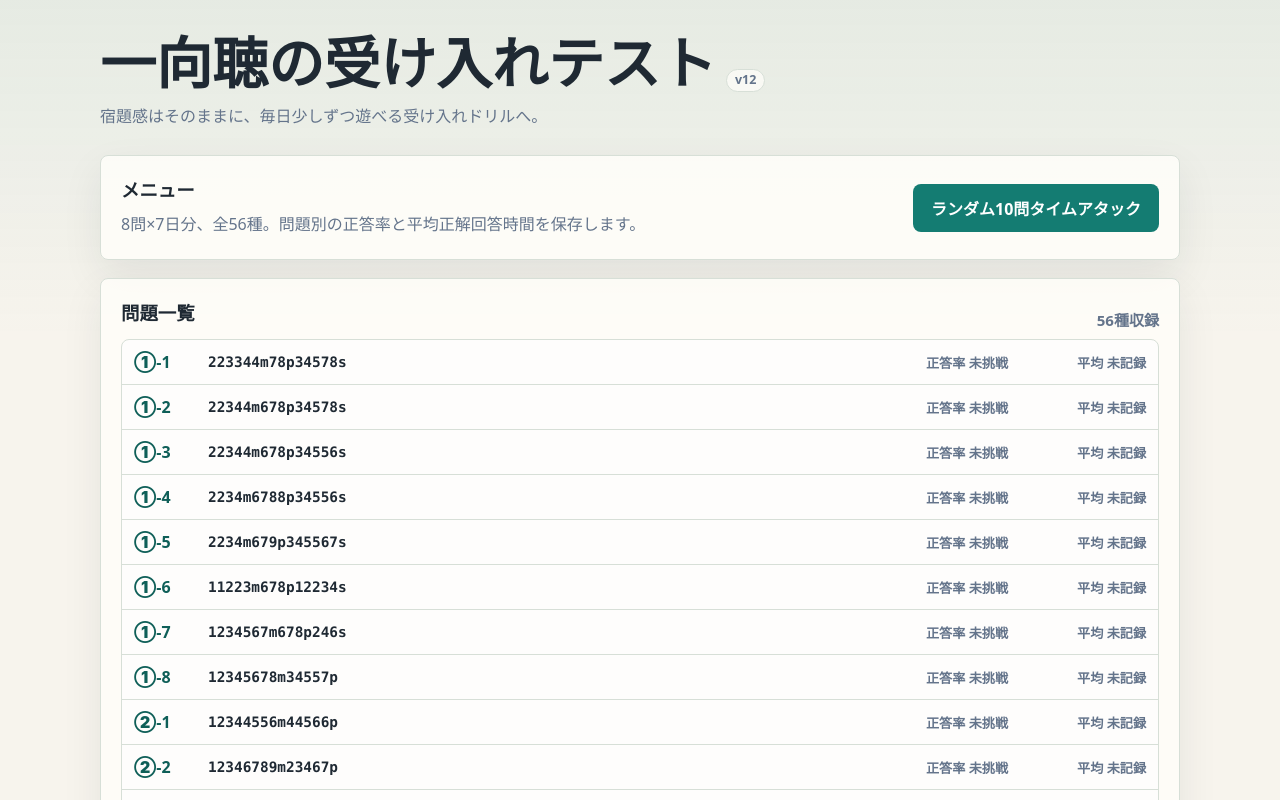
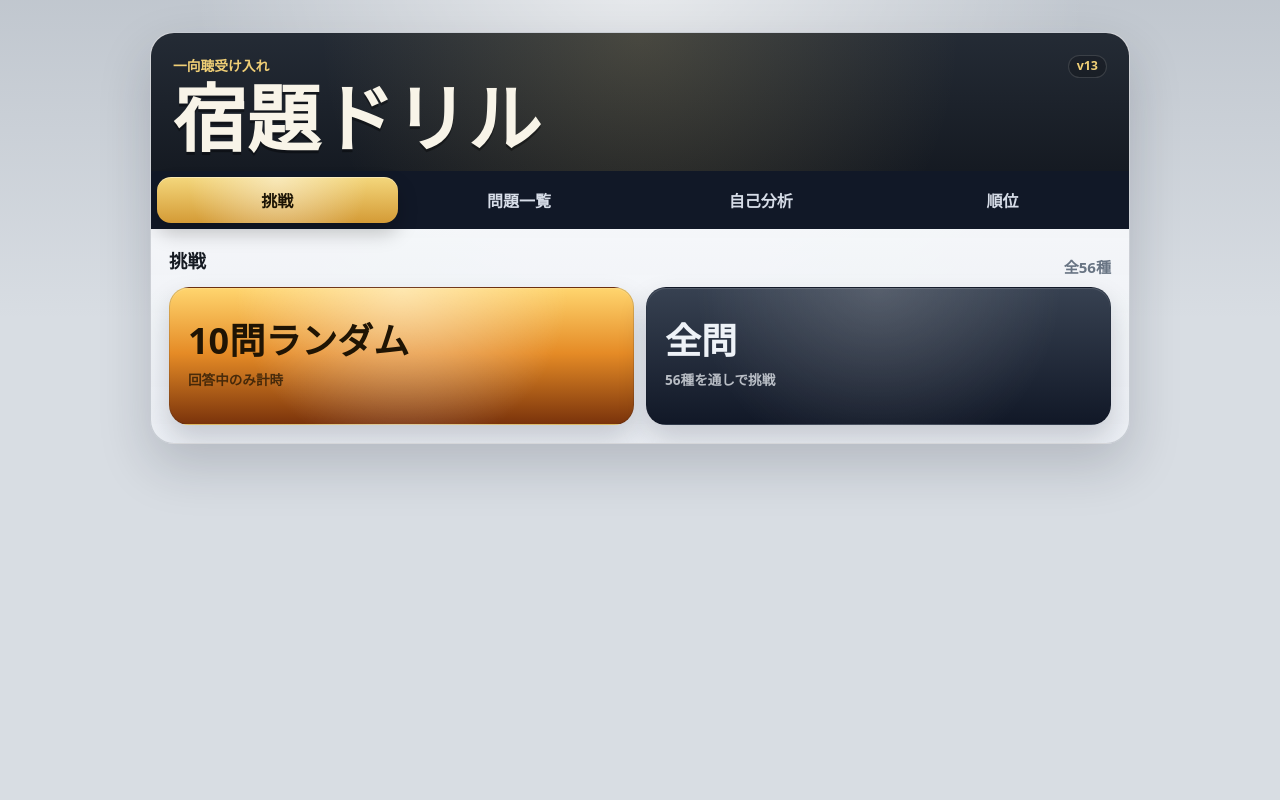
Before and after one commit to tenten-ensuku/1syanten-quiz, a Next.js app: page / in a window 1280 px wide. Shown: the top 800 px of the page. Built offline with nearby package versions, Linux system fonts and the light colour scheme.

Commit message:
Redesign menu like Ensuku Drill

```diff
--- a/src/app/globals.css
+++ b/src/app/globals.css
@@ -1,12 +1,16 @@
 :root {
-  --background: #f7f4ed;
-  --surface: #fffefa;
+  --background: #d8dde3;
+  --surface: #f8fafc;
   --surface-strong: #ffffff;
-  --text: #1f2933;
-  --muted: #64748b;
-  --line: #d7dfd7;
-  --accent: #147c72;
-  --accent-strong: #0f5f58;
+  --text: #161b22;
+  --muted: #687483;
+  --line: #c8d0da;
+  --accent: #b47a2a;
+  --accent-strong: #7a4a16;
+  --menu-dark: #151a22;
+  --menu-dark-2: #242b35;
+  --gold: #d6a949;
+  --gold-2: #f0cf76;
   --correct: #177245;
   --correct-bg: #e8f7ef;
   --incorrect: #aa2e25;
@@ -28,7 +32,8 @@ body {
   margin: 0;
   color: var(--text);
   background:
-    linear-gradient(180deg, rgba(20, 124, 114, 0.08), rgba(247, 244, 237, 0) 340px),
+    radial-gradient(circle at 50% -8%, rgba(255, 255, 255, 0.64), transparent 28rem),
+    linear-gradient(180deg, rgba(99, 111, 126, 0.2), rgba(216, 221, 227, 0) 320px),
     var(--background);
   font-family:
     system-ui,
@@ -43,7 +48,7 @@ button {
 }
 
 .appShell {
-  width: min(1080px, calc(100% - 32px));
+  width: min(980px, calc(100% - 32px));
   margin: 0 auto;
   padding: 32px 0 48px;
 }
@@ -86,24 +91,167 @@ h2 {
 
 .versionBadge {
   padding: 3px 8px;
-  border: 1px solid var(--line);
+  border: 1px solid rgba(255, 255, 255, 0.14);
   border-radius: 999px;
-  color: var(--muted);
-  background: rgba(255, 254, 250, 0.72);
+  color: var(--gold-2);
+  background: rgba(0, 0, 0, 0.18);
   font-size: 0.78rem;
   font-weight: 800;
   line-height: 1.2;
 }
 
-.menuHero {
-  display: flex;
-  align-items: center;
-  justify-content: space-between;
-  gap: 18px;
+.menuFrame {
+  overflow: hidden;
+  border: 1px solid rgba(11, 18, 32, 0.16);
+  border-radius: 24px;
+  background:
+    linear-gradient(180deg, rgba(255, 255, 255, 0.92), rgba(238, 242, 247, 0.88));
+  box-shadow: 0 22px 52px rgba(17, 24, 39, 0.18);
 }
 
-.menuHero h2 {
+.menuTop {
+  display: flex;
+  align-items: flex-start;
+  justify-content: space-between;
+  gap: 16px;
+  padding: 22px 22px 18px;
+  color: #f8f4e8;
+  background:
+    radial-gradient(circle at 50% 0%, rgba(240, 207, 118, 0.18), transparent 20rem),
+    linear-gradient(180deg, var(--menu-dark-2), var(--menu-dark));
+}
+
+.menuTop h1 {
+  margin-bottom: 0;
+  font-size: clamp(2rem, 10vw, 4.6rem);
+  line-height: 0.95;
+  letter-spacing: 0;
+  text-shadow: 0 3px 0 rgba(0, 0, 0, 0.36);
+}
+
+.menuEyebrow {
   margin-bottom: 8px;
+  color: var(--gold-2);
+  font-size: 0.86rem;
+  font-weight: 900;
+}
+
+.menuTabs {
+  display: grid;
+  grid-template-columns: repeat(4, 1fr);
+  gap: 1px;
+  padding: 6px;
+  background: #111827;
+}
+
+.menuTab {
+  min-height: 46px;
+  border: 0;
+  border-radius: 14px;
+  color: #d7dde8;
+  background: transparent;
+  font-weight: 900;
+  cursor: pointer;
+}
+
+.menuTab.active {
+  color: #1c1405;
+  background:
+    radial-gradient(circle at 50% 0%, rgba(255, 255, 255, 0.48), transparent 70%),
+    linear-gradient(180deg, #f4d77c, #d49b36);
+  box-shadow:
+    inset 0 1px 0 rgba(255, 255, 255, 0.4),
+    0 10px 20px rgba(0, 0, 0, 0.22);
+}
+
+.menuSection {
+  padding: 18px;
+}
+
+.challengeGrid {
+  display: grid;
+  grid-template-columns: repeat(2, minmax(0, 1fr));
+  gap: 12px;
+}
+
+.challengeCard {
+  display: grid;
+  min-height: 138px;
+  align-content: center;
+  gap: 10px;
+  padding: 18px;
+  border: 1px solid rgba(17, 24, 39, 0.14);
+  border-radius: 20px;
+  color: #eef2f7;
+  background:
+    radial-gradient(circle at 50% 0%, rgba(255, 255, 255, 0.16), transparent 68%),
+    linear-gradient(180deg, #374151, #111827);
+  text-align: left;
+  cursor: pointer;
+  box-shadow:
+    inset 0 1px 0 rgba(255, 255, 255, 0.13),
+    0 14px 28px rgba(17, 24, 39, 0.18);
+}
+
+.challengeCard.primary {
+  color: #1f1404;
+  background:
+    radial-gradient(circle at 50% 0%, rgba(255, 255, 255, 0.46), transparent 62%),
+    linear-gradient(180deg, #ffd56e, #e58b26 48%, #7a330b);
+}
+
+.challengeCard:hover {
+  transform: translateY(-1px);
+}
+
+.challengeLabel {
+  font-size: clamp(1.45rem, 5vw, 2.25rem);
+  font-weight: 900;
+  line-height: 1;
+}
+
+.challengeMeta {
+  color: currentColor;
+  font-size: 0.85rem;
+  font-weight: 900;
+  opacity: 0.74;
+}
+
+.analysisGrid,
+.rankingPanel {
+  display: grid;
+  grid-template-columns: repeat(4, minmax(0, 1fr));
+  gap: 10px;
+}
+
+.analysisCard,
+.rankingPanel > div {
+  display: grid;
+  gap: 8px;
+  min-height: 98px;
+  align-content: center;
+  padding: 14px;
+  border: 1px solid rgba(17, 24, 39, 0.1);
+  border-radius: 16px;
+  background: rgba(255, 255, 255, 0.72);
+}
+
+.analysisCard span,
+.rankingPanel span {
+  color: var(--muted);
+  font-size: 0.78rem;
+  font-weight: 900;
+}
+
+.analysisCard strong,
+.rankingPanel strong {
+  color: var(--text);
+  font-size: 1.35rem;
+  line-height: 1;
+}
+
+.rankingPanel {
+  grid-template-columns: repeat(2, minmax(0, 1fr));
 }
 
 .timeAttackButton,
@@ -112,18 +260,6 @@ h2 {
   border-radius: 8px;
   font-weight: 800;
   cursor: pointer;
-}
-
-.timeAttackButton {
-  flex: 0 0 auto;
-  padding: 12px 18px;
-  border: 0;
-  color: #ffffff;
-  background: var(--accent);
-}
-
-.timeAttackButton:hover {
-  background: var(--accent-strong);
 }
 
 .questionList {
@@ -592,13 +728,33 @@ h2 {
     padding: 14px;
   }
 
-  .menuHero {
-    align-items: stretch;
-    flex-direction: column;
+  .menuTop {
+    padding: 18px 16px 16px;
   }
 
-  .timeAttackButton {
-    width: 100%;
+  .menuTabs {
+    grid-template-columns: repeat(4, minmax(0, 1fr));
+    padding: 4px;
+  }
+
+  .menuTab {
+    min-height: 42px;
+    border-radius: 12px;
+    font-size: 0.86rem;
+  }
+
+  .menuSection {
+    padding: 14px;
+  }
+
+  .challengeGrid,
+  .analysisGrid,
+  .rankingPanel {
+    grid-template-columns: 1fr;
+  }
+
+  .challengeCard {
+    min-height: 112px;
   }
 
   .questionListItem {
--- a/src/app/page.tsx
+++ b/src/app/page.tsx
@@ -24,6 +24,7 @@ type StatsByQuestion = Record<string, QuestionStats>;
 
 type PlaySession = {
   mode: "single" | "timeAttack";
+  label?: string;
   order: number[];
   position: number;
   totalMs: number;
@@ -32,6 +33,7 @@ type PlaySession = {
 };
 
 type ViewMode = "menu" | "quiz" | "timeAttackComplete";
+type MenuTab = "challenge" | "questions" | "analysis" | "ranking";
 type TileChoiceGroup = { label: string; tiles: TileId[] };
 
 const STATS_STORAGE_KEY = "iishanten-quiz-stats-v1";
@@ -67,6 +69,13 @@ const TILE_GROUPS: TileChoiceGroup[] = [
   { label: "筒子", tiles: ["1p", "2p", "3p", "4p", "5p", "6p", "7p", "8p", "9p"] },
   { label: "索子", tiles: ["1s", "2s", "3s", "4s", "5s", "6s", "7s", "8s", "9s"] },
   { label: "字牌", tiles: ["ton", "nan", "sha", "pei", "haku", "hatsu", "chun"] }
+];
+
+const MENU_TABS: { id: MenuTab; label: string }[] = [
+  { id: "challenge", label: "挑戦" },
+  { id: "questions", label: "問題一覧" },
+  { id: "analysis", label: "自己分析" },
+  { id: "ranking", label: "順位" }
 ];
 
 function createVisibleTileGroups(hand: TileId[], melds: TileId[][]): TileChoiceGroup[] {
@@ -160,6 +169,7 @@ function getExplanationAssets(shantenTypes: ShantenType[]): ExplanationAsset[] {
 
 export default function Home() {
   const [viewMode, setViewMode] = useState<ViewMode>("menu");
+  const [menuTab, setMenuTab] = useState<MenuTab>("challenge");
   const [session, setSession] = useState<PlaySession | null>(null);
   const [question, setQuestion] = useState(() => createRandomVariant(QUIZ_QUESTIONS[0]));
   const [selectedTiles, setSelectedTiles] = useState<TileId[]>([]);
@@ -191,6 +201,13 @@ export default function Home() {
     session?.mode === "timeAttack"
       ? `${session.position + 1} / ${session.order.length}`
       : `${currentBaseIndex + 1} / ${QUIZ_QUESTIONS.length}`;
+  const statValues = Object.values(stats);
+  const totalAttempts = statValues.reduce((sum, stat) => sum + stat.attempts, 0);
+  const totalCorrect = statValues.reduce((sum, stat) => sum + stat.correct, 0);
+  const totalCorrectMs = statValues.reduce((sum, stat) => sum + stat.totalCorrectMs, 0);
+  const attemptedQuestionCount = statValues.filter((stat) => stat.attempts > 0).length;
+  const overallRate = totalAttempts > 0 ? `${Math.round((totalCorrect / totalAttempts) * 100)}%` : "未挑戦";
+  const overallAverage = totalCorrect > 0 ? formatTime(totalCorrectMs / totalCorrect) : "未記録";
 
   const loadQuestion = (baseIndex: number) => {
     setQuestion(createRandomVariant(QUIZ_QUESTIONS[baseIndex]));
@@ -203,6 +220,7 @@ export default function Home() {
   const startSingleQuestion = (baseIndex: number) => {
     setSession({
       mode: "single",
+      label: "問題一覧",
       order: [baseIndex],
       position: 0,
       totalMs: 0,
@@ -213,10 +231,10 @@ export default function Home() {
     setViewMode("quiz");
   };
 
-  const startTimeAttack = () => {
-    const order = createShuffledQuestionIndexes(10);
+  const startQuestionSet = (order: number[], label: string) => {
     setSession({
       mode: "timeAttack",
+      label,
       order,
       position: 0,
       totalMs: 0,
@@ -225,6 +243,14 @@ export default function Home() {
     });
     loadQuestion(order[0] ?? 0);
     setViewMode("quiz");
+  };
+
+  const startTimeAttack = () => {
+    startQuestionSet(createShuffledQuestionIndexes(10), "10問ランダム");
+  };
+
+  const startAllQuestions = () => {
+    startQuestionSet(QUIZ_QUESTIONS.map((_, index) => index), "全問");
   };
 
   const returnToMenu = () => {
@@ -349,33 +375,8 @@ export default function Home() {
     loadQuestion(nextSession.order[nextPosition] ?? 0);
   };
 
-  const renderMenu = () => (
-    <>
-      <section className="quizHeader" aria-labelledby="app-title">
-        <div className="titleRow">
-          <h1 id="app-title">一向聴の受け入れテスト</h1>
-          <span className="versionBadge">{APP_VERSION}</span>
-        </div>
-        <p className="lead">
-          宿題感はそのままに、毎日少しずつ遊べる受け入れドリルへ。
-        </p>
-      </section>
-
-      <section className="panel menuPanel" aria-labelledby="menu-title">
-        <div className="menuHero">
-          <div>
-            <h2 id="menu-title">メニュー</h2>
-            <p className="lead">
-              8問×7日分、全56種。問題別の正答率と平均正解回答時間を保存します。
-            </p>
-          </div>
-          <button className="timeAttackButton" type="button" onClick={startTimeAttack}>
-            ランダム10問タイムアタック
-          </button>
-        </div>
-      </section>
-
-      <section className="panel questionListPanel" aria-labelledby="question-list-title">
+  const renderQuestionList = () => (
+    <section className="menuSection" aria-labelledby="question-list-title">
       <div className="sectionTitleRow">
         <h2 id="question-list-title">問題一覧</h2>
         <span className="questionCount">56種収録</span>
@@ -399,7 +400,108 @@ export default function Home() {
         })}
       </div>
     </section>
-    </>
+  );
+
+  const renderMenuContent = () => {
+    if (menuTab === "questions") {
+      return renderQuestionList();
+    }
+
+    if (menuTab === "analysis") {
+      return (
+        <section className="menuSection" aria-labelledby="analysis-title">
+          <div className="sectionTitleRow">
+            <h2 id="analysis-title">自己分析</h2>
+            <span className="questionCount">{attemptedQuestionCount} / 56</span>
+          </div>
+          <div className="analysisGrid">
+            <div className="analysisCard">
+              <span>挑戦済み</span>
+              <strong>{attemptedQuestionCount}問</strong>
+            </div>
+            <div className="analysisCard">
+              <span>総回答</span>
+              <strong>{totalAttempts}回</strong>
+            </div>
+            <div className="analysisCard">
+              <span>正答率</span>
+              <strong>{overallRate}</strong>
+            </div>
+            <div className="analysisCard">
+              <span>平均正解時間</span>
+              <strong>{overallAverage}</strong>
+            </div>
+          </div>
+        </section>
+      );
+    }
+
+    if (menuTab === "ranking") {
+      return (
+        <section className="menuSection" aria-labelledby="ranking-title">
+          <div className="sectionTitleRow">
+            <h2 id="ranking-title">順位</h2>
+            <span className="questionCount">準備中</span>
+          </div>
+          <div className="rankingPanel">
+            <div>
+              <span>現在の記録</span>
+              <strong>{overallRate}</strong>
+            </div>
+            <div>
+              <span>平均正解時間</span>
+              <strong>{overallAverage}</strong>
+            </div>
+          </div>
+        </section>
+      );
+    }
+
+    return (
+      <section className="menuSection" aria-labelledby="challenge-title">
+        <div className="sectionTitleRow">
+          <h2 id="challenge-title">挑戦</h2>
+          <span className="questionCount">全56種</span>
+        </div>
+        <div className="challengeGrid">
+          <button className="challengeCard primary" type="button" onClick={startTimeAttack}>
+            <span className="challengeLabel">10問ランダム</span>
+            <span className="challengeMeta">回答中のみ計時</span>
+          </button>
+          <button className="challengeCard" type="button" onClick={startAllQuestions}>
+            <span className="challengeLabel">全問</span>
+            <span className="challengeMeta">56種を通しで挑戦</span>
+          </button>
+        </div>
+      </section>
+    );
+  };
+
+  const renderMenu = () => (
+    <section className="menuFrame" aria-labelledby="app-title">
+      <header className="menuTop">
+        <div>
+          <p className="menuEyebrow">一向聴受け入れ</p>
+          <h1 id="app-title">宿題ドリル</h1>
+        </div>
+        <span className="versionBadge">{APP_VERSION}</span>
+      </header>
+
+      <nav className="menuTabs" aria-label="メニュー">
+        {MENU_TABS.map((tab) => (
+          <button
+            className={menuTab === tab.id ? "menuTab active" : "menuTab"}
+            key={tab.id}
+            type="button"
+            onClick={() => setMenuTab(tab.id)}
+          >
+            {tab.label}
+          </button>
+        ))}
+      </nav>
+
+      {renderMenuContent()}
+    </section>
   );
 
   const renderTimeAttackComplete = () => (
@@ -423,7 +525,7 @@ export default function Home() {
           <span className="versionBadge">{APP_VERSION}</span>
         </div>
         <div className="playMeta">
-          <span>{session?.mode === "timeAttack" ? "ランダム10問" : "問題一覧"}</span>
+          <span>{session?.mode === "timeAttack" ? session.label ?? "10問ランダム" : "問題一覧"}</span>
           {session?.mode === "timeAttack" && (
             <span>回答中のみ計時: {formatTime(session.totalMs)}</span>
           )}
--- a/src/lib/appVersion.ts
+++ b/src/lib/appVersion.ts
@@ -1 +1 @@
-export const APP_VERSION = "v12";
+export const APP_VERSION = "v13";
```
Lines whose indentation alone changed are shown as unchanged.
